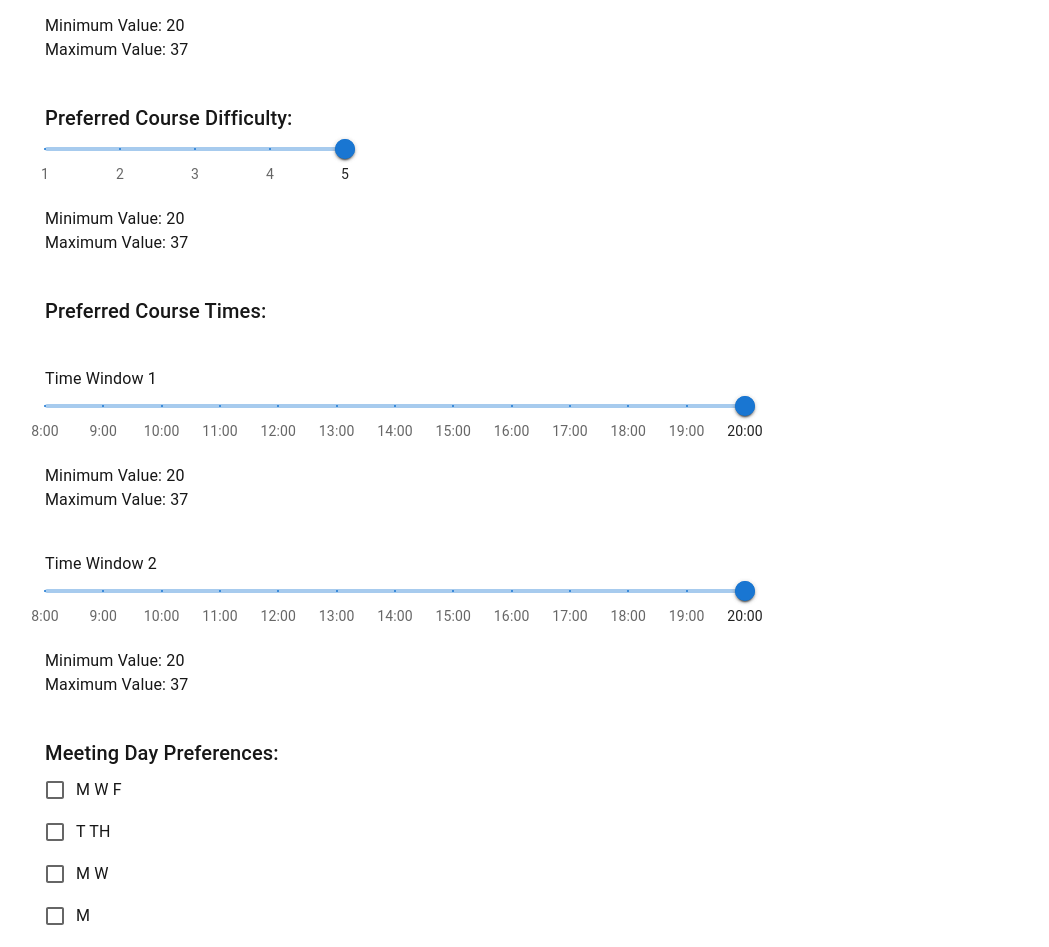
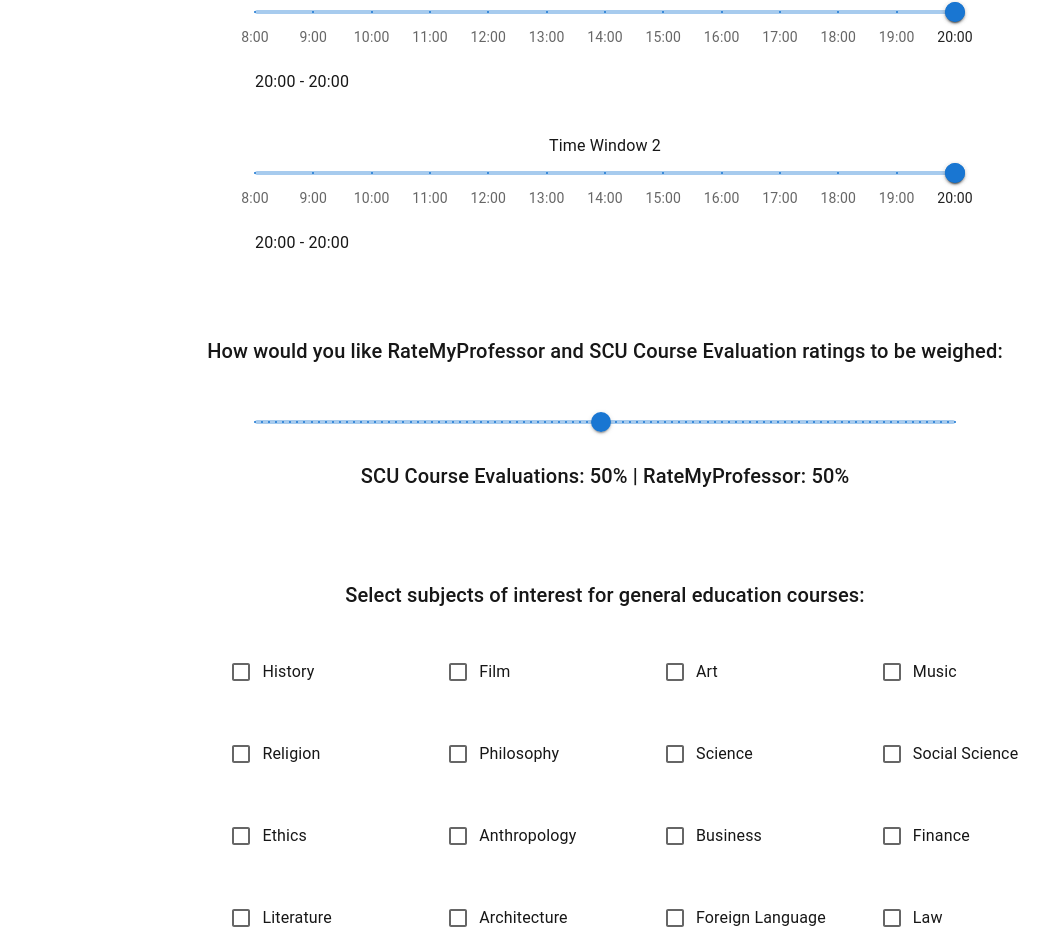
Before and after one commit to dustindghb/scu-schedule-helper-embedded, a Next.js app: page / in a window 1280 px wide. Shown: the part 1357-2304 px from the top of the page, without its empty margins (35-1084 px from the left). Built offline with nearby package versions, Linux system fonts and the light colour scheme.

Commit message:
added form

```diff
--- /dev/null
+++ b/app/components/PercentSlider.js
@@ -0,0 +1,37 @@
+import * as React from 'react';
+import Box from '@mui/material/Box';
+import Slider from '@mui/material/Slider';
+import Typography from '@mui/material/Typography';
+
+function valuetext(value) {
+  return `${value}`;
+}
+
+export default function PercentSlider() {
+  const [value, setValue] = React.useState([50]);
+
+  const handleChange = (event, newValue) => {
+    setValue(newValue);
+  };
+  return (
+    <Box sx={{ width: 700, mt: 5}}>
+      <Slider
+        value={value}
+        onChange={handleChange}
+        defaultValue={50}
+        getAriaValueText={valuetext}
+        step={1}
+        marks
+        min={1}
+        max={100}
+        valueLabelDisplay="auto"
+      />
+      <Box sx={{ mt: 2 }}>
+        <Typography variant="h6" align="center" gutterBottom>
+          SCU Course Evaluations: {value}% | RateMyProfessor: {100 - value}%
+        </Typography>
+      </Box>
+    </Box>
+
+  );
+}
--- a/app/components/RangeSlider.js
+++ b/app/components/RangeSlider.js
@@ -32,7 +32,7 @@
 
 export default function RangeSlider() {
   // State to hold the slider values
-  const [value, setValue] = React.useState([20, 37]);
+  const [value, setValue] = React.useState([20, 20]);
   const [minValue, setMinValue] = React.useState(value[0]);
   const [maxValue, setMaxValue] = React.useState(value[1]);
 
@@ -46,7 +46,6 @@
   return (
     <Box sx={{ width: 300 }}>
       <Slider
-        getAriaLabel={() => 'Temperature range'} // Accessibility label
         value={value} // Current slider value
         onChange={handleChange} // Function to handle changes
         valueLabelDisplay="auto" // Show value label on hover
--- a/app/components/RangeSliderTime.js
+++ b/app/components/RangeSliderTime.js
@@ -64,7 +64,7 @@
 
 export default function RangeSliderTime() {
   // State to hold the slider values
-  const [value, setValue] = React.useState([20, 37]);
+  const [value, setValue] = React.useState([20, 20]);
   const [minValue, setMinValue] = React.useState(value[0]);
   const [maxValue, setMaxValue] = React.useState(value[1]);
 
@@ -89,8 +89,7 @@
         marks={marks}
       />
       <Box sx={{ mt: 2 }}>
-        <Typography>Minimum Value: {minValue}</Typography>
-        <Typography>Maximum Value: {maxValue}</Typography>
+        <Typography>{minValue}:00 - {maxValue}:00</Typography>
       </Box>
     </Box>
   );
--- a/app/page.js
+++ b/app/page.js
@@ -16,16 +16,18 @@
 import Slider from '@mui/material/Slider';
 import RangeSlider from "./components/RangeSlider";
 import RangeSliderTime from "./components/RangeSliderTime";
+import PercentSlider from "./components/PercentSlider";
 import FormGroup from '@mui/material/FormGroup';
 import FormControlLabel from '@mui/material/FormControlLabel';
 import Checkbox from '@mui/material/Checkbox';
+import ButtonGroup from '@mui/material/ButtonGroup';
 
 export default function Home() {
 
   return (
     <main>
       <ResponsiveAppBar/>
-      <Box sx={{ pl: 10, pr: 10, pt: 2, display: 'grid', gridTemplateColumns: '1fr 1fr', alignItems: 'center', justifyContent: 'center' }}>
+      <Box sx={{ mx: 10, pt: 2, display: 'grid', gridTemplateColumns: '1fr 1fr', alignItems: 'center', justifyContent: 'center' }}>
           <Box
               sx={{
                 display: 'flex',
@@ -54,12 +56,12 @@
             style={{ maxWidth: '100%', height: 'auto' }}
           />
       </Box>
-      <Box sx={{ p: 10, display: 'grid', alignItems: 'center', justifyContent: 'center' }}>
+      <Box sx={{ p: 2, display: 'grid', alignItems: 'center', justifyContent: 'center' }}>
           <Typography variant="h4">
             Features
           </Typography>
       </Box>
-      <Box sx={{display: 'flex', justifyContent: 'center', alignItems: 'center'}}>
+      <Box sx={{p: 5, display: 'flex', justifyContent: 'center', alignItems: 'center'}}>
         <Box sx={{display: 'grid', gridTemplateColumns: 'repeat(4, 1fr)', gap: 35,}}>
           <SearchIcon color="none" sx = {{fontSize: 60}}/>
           <GroupAddIcon color="none" sx = {{fontSize: 60}}/>
@@ -76,7 +78,7 @@
         </Box>
       </Box>
 
-      <Box sx = {{display: 'flex', pt: 10, pl: 10, pb: 10, flexDirection: 'column', justifyContent: 'center'}}>
+      <Box sx = {{display: 'flex', pt: 10, pb: 10, flexDirection: 'column', justifyContent: 'center', alignItems: 'center'}}>
           <div id="welcome">
             <Typography variant="h5" sx ={{pt: 10}}>
               Welcome to the SCU schedule helper
@@ -88,15 +90,8 @@
           <Typography variant="h5" sx={{pt: 5}}>
             Fill in your course preferences below:
           </Typography>
-          <Typography variant="h6" sx={{pt: 5}}>
-            Preferred Professor Quality:
-          </Typography>
-          <RangeSlider></RangeSlider>
-          <Typography variant="h6" sx={{pt: 5}}>
-            Preferred Course Difficulty:
-          </Typography>
-          <RangeSlider></RangeSlider>
-          <Typography variant="h6" sx={{pt: 5}}>
+
+          <Typography variant="h6" sx={{pt: 10}}>
             Preferred Course Times:
           </Typography>
           <Typography sx={{pt: 5}}>
@@ -106,22 +101,36 @@
           <Typography sx={{pt: 5}}>
             Time Window 2
           </Typography>
+
           <RangeSliderTime></RangeSliderTime>
-          <Typography variant="h6" sx={{pt: 5}}>
-            Meeting Day Preferences:
+          <Typography variant="h6" sx={{pt: 10}}>
+            How would you like RateMyProfessor and SCU Course Evaluation ratings to be weighed:
           </Typography>
-          <FormGroup>
-            <FormControlLabel control={<Checkbox />} label="M W F" />
-            <FormControlLabel control={<Checkbox />} label="T TH" />
-            <FormControlLabel control={<Checkbox />} label="M W" />
-            <FormControlLabel control={<Checkbox />} label="M" />
-            <FormControlLabel control={<Checkbox />} label="T" />
-            <FormControlLabel control={<Checkbox />} label="W" />
-            <FormControlLabel control={<Checkbox />} label="TH" />
-            <FormControlLabel control={<Checkbox />} label="F" />
-          </FormGroup>
+          <PercentSlider></PercentSlider>
+
+          <Typography variant="h6" sx={{pt: 10}}>
+            Select subjects of interest for general education courses:
+          </Typography>
+          <Box sx={{display: 'grid', gridTemplateColumns: 'repeat(4, 1fr)', py: 5, gap: 5, pl: 10}}>
+            <FormControlLabel control={<Checkbox />} label="History" />
+            <FormControlLabel control={<Checkbox />} label="Film" />
+            <FormControlLabel control={<Checkbox />} label="Art" />
+            <FormControlLabel control={<Checkbox />} label="Music" />
+            <FormControlLabel control={<Checkbox />} label="Religion" />
+            <FormControlLabel control={<Checkbox />} label="Philosophy" />
+            <FormControlLabel control={<Checkbox />} label="Science" />
+            <FormControlLabel control={<Checkbox />} label="Social Science" />
+            <FormControlLabel control={<Checkbox />} label="Ethics" />
+            <FormControlLabel control={<Checkbox />} label="Anthropology" />
+            <FormControlLabel control={<Checkbox />} label="Business" />
+            <FormControlLabel control={<Checkbox />} label="Finance" />
+            <FormControlLabel control={<Checkbox />} label="Literature" />
+            <FormControlLabel control={<Checkbox />} label="Architecture" />
+            <FormControlLabel control={<Checkbox />} label="Foreign Language" />
+            <FormControlLabel control={<Checkbox />} label="Law" />
+        </Box>
       </Box>
-      <Box sx={{display: 'flex', justifyContent: 'center', alignItems: 'center', pb: 10}}>
+      <Box sx={{display: 'flex', justifyContent: 'center', alignItems: 'center'}}>
         <Button variant="contained" color="primary">
             Submit Preferences
         </Button>
--- a/next.config.mjs
+++ b/next.config.mjs
@@ -1,4 +1,9 @@
-/** @type {import('next').NextConfig} */
-const nextConfig = {};
+/**
+ * @type {import('next').NextConfig}
+ */
+const nextConfig = {
+  output: 'export',
 
-export default nextConfig;
+}
+
+module.exports = nextConfig
--- a/package.json
+++ b/package.json
@@ -14,7 +14,7 @@
     "@fontsource/roboto": "^5.1.0",
     "@mui/icons-material": "^6.1.5",
     "@mui/material": "^6.1.5",
-    "next": "15.0.1",
+    "next": "^15.0.2",
     "react": "^18.3.1",
     "react-dom": "^18.3.1"
   },
```
Also changed, not shown: 1 other file (tests, documents, lock files or other folders).
